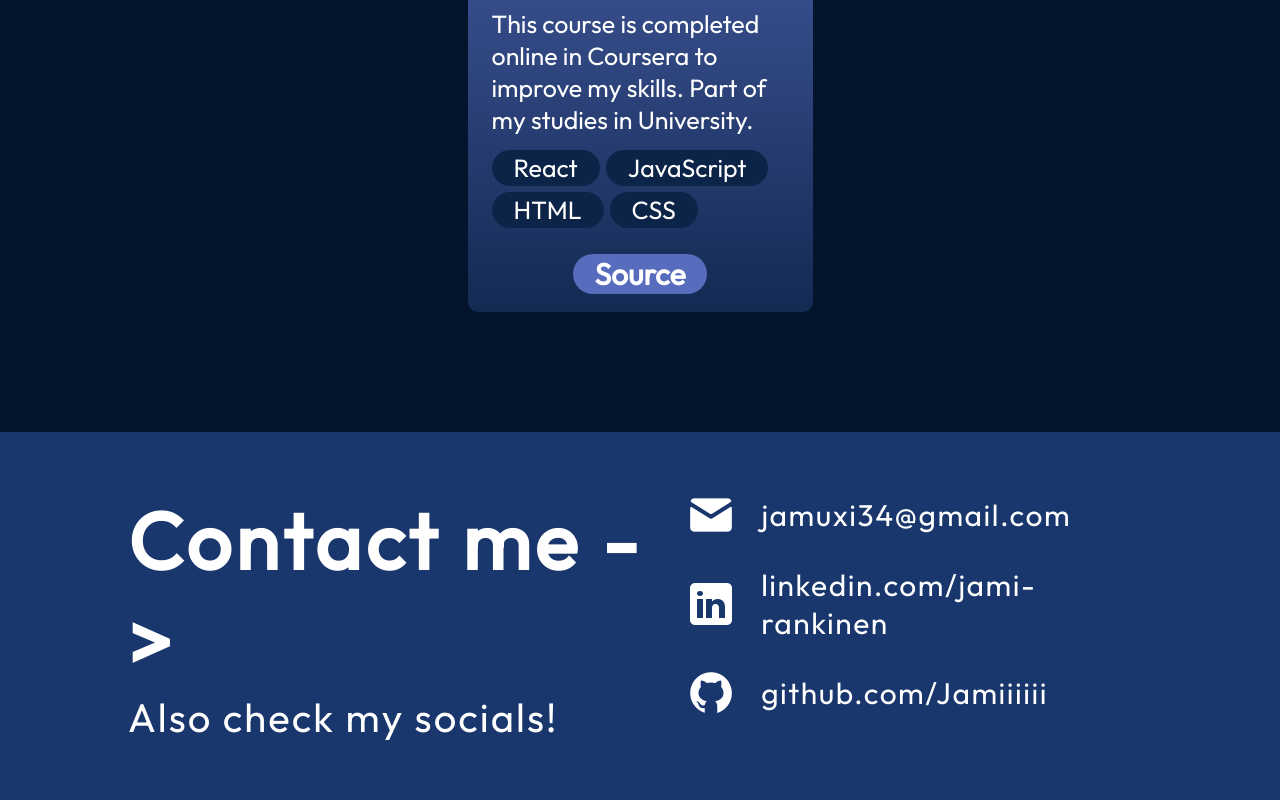
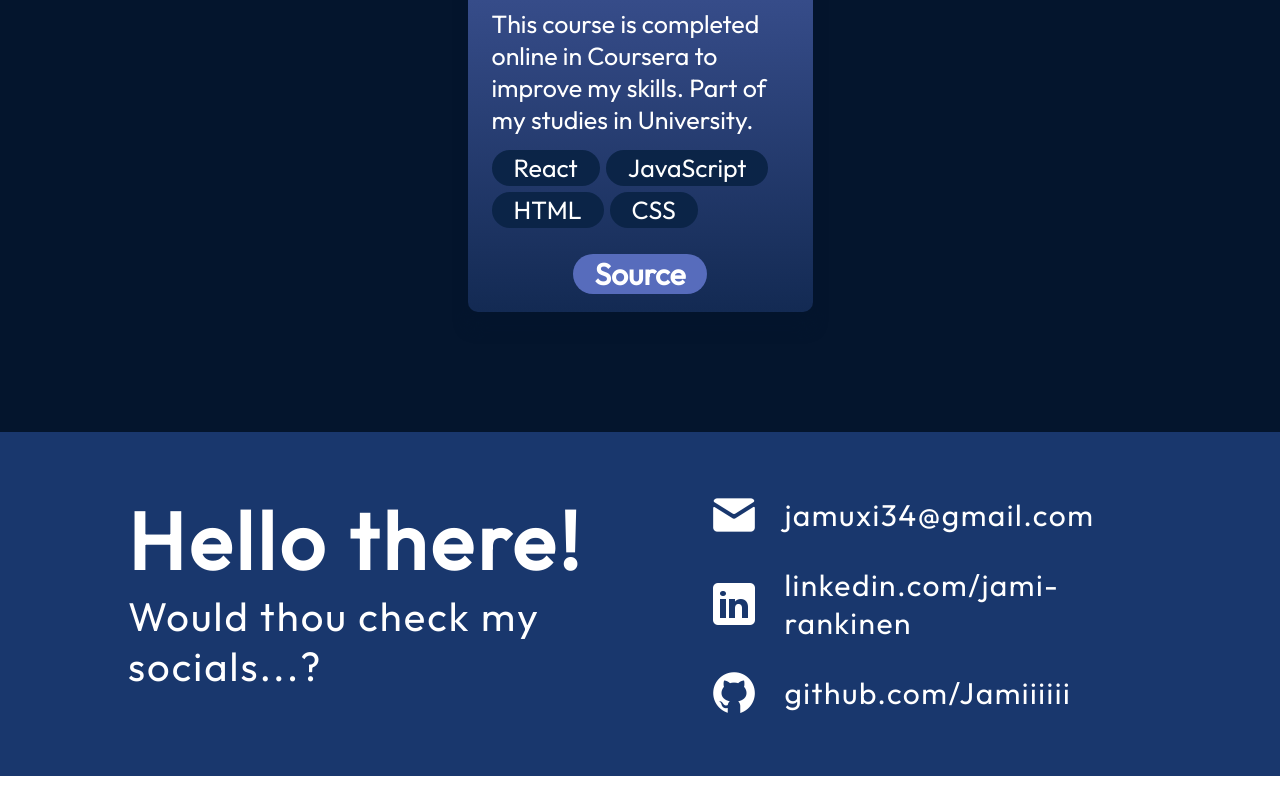
Before and after one commit to Jamirankinen/Portfolio, a React (Vite) app: page / in a window 1280 px wide. Shown: the part 3925-4725 px from the top of the page. After the commit the page ends 4701 px from the top, so only its background shows below. Built offline with nearby package versions, Linux system fonts and the light colour scheme.

Commit message:
Contact text change

```diff
--- a/src/components/Contact/Contact.jsx
+++ b/src/components/Contact/Contact.jsx
@@ -14,8 +14,8 @@ export const Contact = () => {
       viewport={{ once: true }}
     >
       <div className={styles.text}>
-        <h2>Contact me -> </h2>
-        <p>Also check my socials!</p>
+        <h2>Hello there!</h2>
+        <p>Would thou check my socials...?</p>
       </div>
       <ul className={styles.links}>
         <li className={styles.link}>
```
